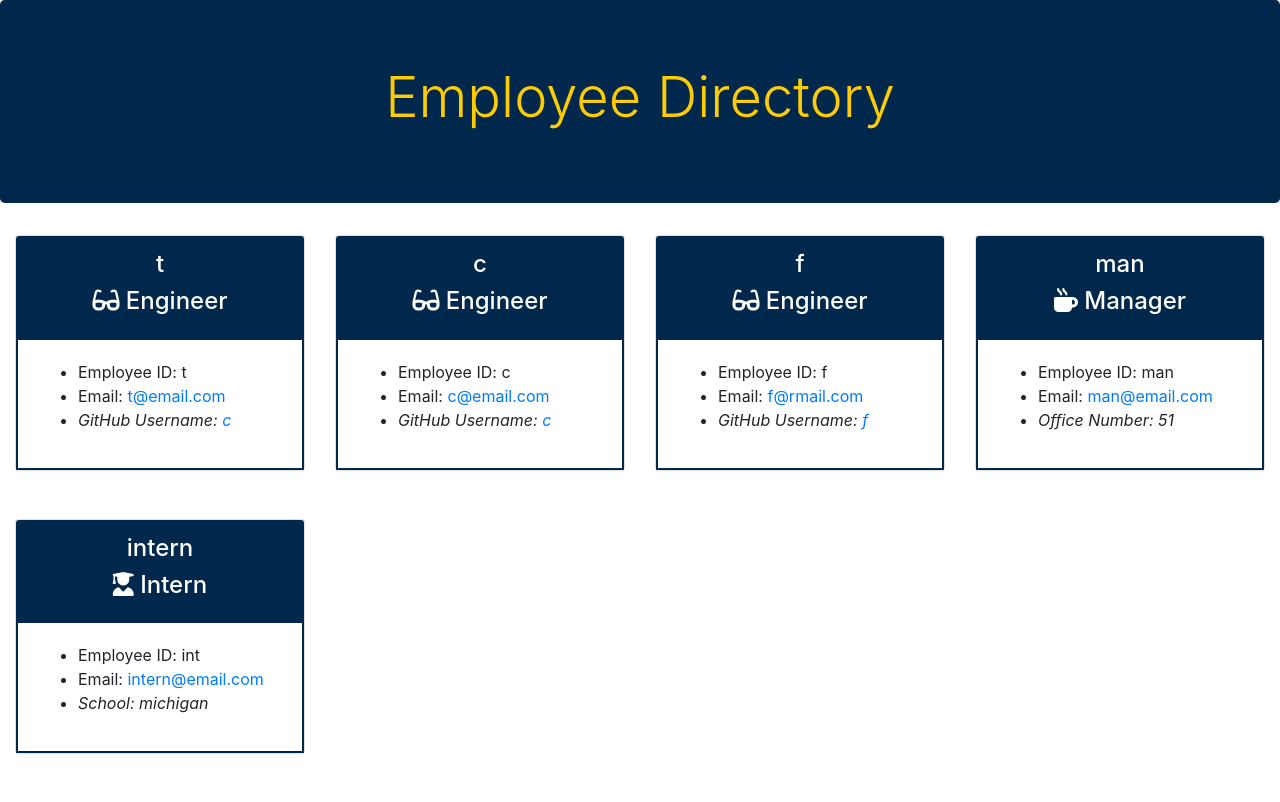
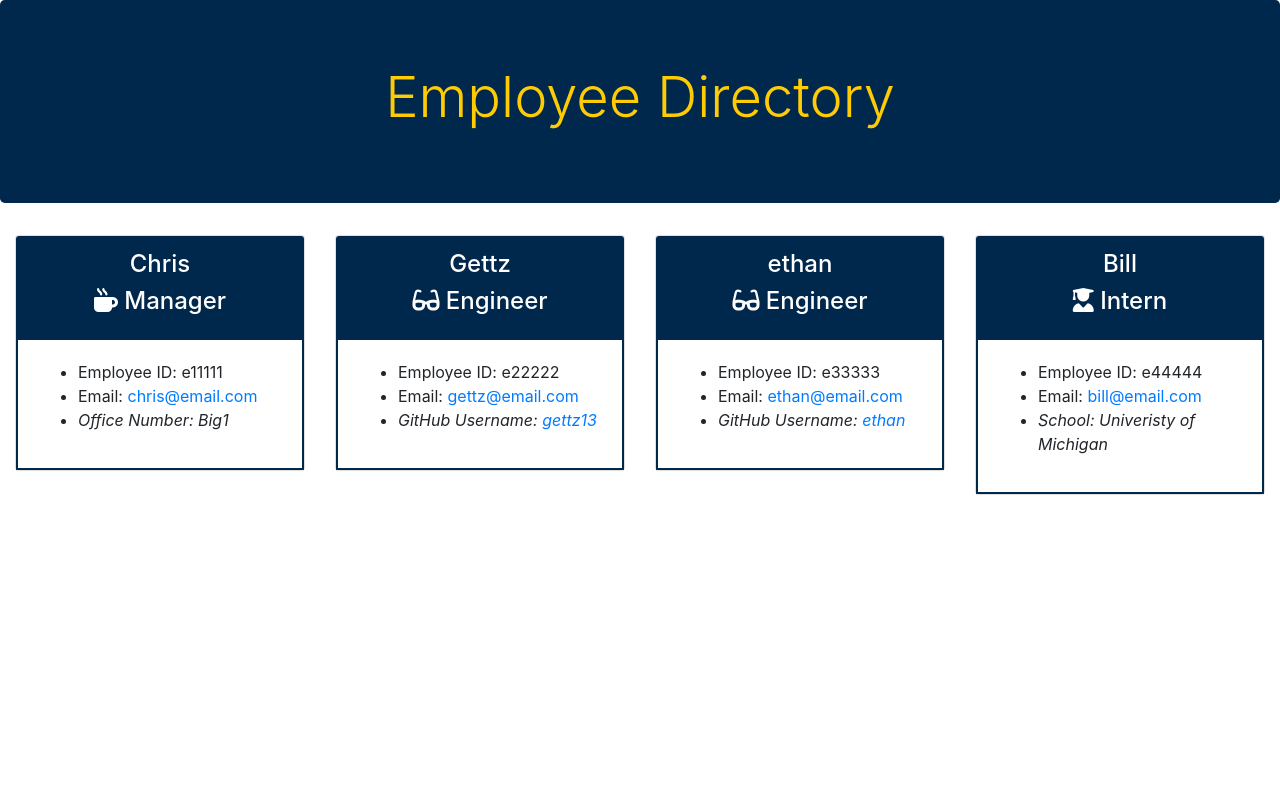
Before and after one commit to cburnside1385/Team_Profile_Generator, a website: page dist/index.html in a window 1280 px wide. Drawn offline with nearby package versions, Linux system fonts and the light colour scheme.

```diff
--- a/dist/index.html
+++ b/dist/index.html
@@ -24,14 +24,14 @@
 <div class="col-md-4 col-sm-6 col-12 col-lg-3">
     <div class="card mb-5 bg-white">
         <div class="card-header">
-            <h4 class="text-white text-center">t</h4>
-            <h4 class="text-white text-center"><i class="fas fa-glasses"></i> Engineer</h4>
+            <h4 class="text-white text-center">Chris</h4>
+            <h4 class="text-white text-center"><i class="fas fa-mug-hot"></i> Manager</h4>
         </div>
         <div class="card-body">
             <ul>
-                <li>Employee ID: t</li>
-                <li>Email: <a href="mailto:t@email.com">t@email.com</a></li>
-                <li><i>GitHub Username: <a href="https://github.com/c" target="_blank">c</a></i></li>
+                <li>Employee ID: e11111</li>
+                <li>Email: <a href="mailto:chris@email.com">chris@email.com</a></li>
+                <li><i>Office Number: Big1</i></li>
             </ul>
         </div>
     </div>
@@ -41,14 +41,14 @@
 <div class="col-md-4 col-sm-6 col-12 col-lg-3">
     <div class="card mb-5 bg-white">
         <div class="card-header">
-            <h4 class="text-white text-center">c</h4>
+            <h4 class="text-white text-center">Gettz</h4>
             <h4 class="text-white text-center"><i class="fas fa-glasses"></i> Engineer</h4>
         </div>
         <div class="card-body">
             <ul>
-                <li>Employee ID: c</li>
-                <li>Email: <a href="mailto:c@email.com">c@email.com</a></li>
-                <li><i>GitHub Username: <a href="https://github.com/c" target="_blank">c</a></i></li>
+                <li>Employee ID: e22222</li>
+                <li>Email: <a href="mailto:gettz@email.com">gettz@email.com</a></li>
+                <li><i>GitHub Username: <a href="https://github.com/gettz13" target="_blank">gettz13</a></i></li>
             </ul>
         </div>
     </div>
@@ -58,14 +58,14 @@
 <div class="col-md-4 col-sm-6 col-12 col-lg-3">
     <div class="card mb-5 bg-white">
         <div class="card-header">
-            <h4 class="text-white text-center">f</h4>
+            <h4 class="text-white text-center">ethan</h4>
             <h4 class="text-white text-center"><i class="fas fa-glasses"></i> Engineer</h4>
         </div>
         <div class="card-body">
             <ul>
-                <li>Employee ID: f</li>
-                <li>Email: <a href="mailto:f@rmail.com">f@rmail.com</a></li>
-                <li><i>GitHub Username: <a href="https://github.com/f" target="_blank">f</a></i></li>
+                <li>Employee ID: e33333</li>
+                <li>Email: <a href="mailto:ethan@email.com">ethan@email.com</a></li>
+                <li><i>GitHub Username: <a href="https://github.com/ethan" target="_blank">ethan</a></i></li>
             </ul>
         </div>
     </div>
@@ -75,31 +75,14 @@
 <div class="col-md-4 col-sm-6 col-12 col-lg-3">
     <div class="card mb-5 bg-white">
         <div class="card-header">
-            <h4 class="text-white text-center">man</h4>
-            <h4 class="text-white text-center"><i class="fas fa-mug-hot"></i> Manager</h4>
-        </div>
-        <div class="card-body">
-            <ul>
-                <li>Employee ID: man</li>
-                <li>Email: <a href="mailto:man@email.com">man@email.com</a></li>
-                <li><i>Office Number: 51</i></li>
-            </ul>
-        </div>
-    </div>
-  </div>
-
-
-<div class="col-md-4 col-sm-6 col-12 col-lg-3">
-    <div class="card mb-5 bg-white">
-        <div class="card-header">
-            <h4 class="text-white text-center">intern</h4>
+            <h4 class="text-white text-center">Bill</h4>
             <h4 class="text-white text-center"><i class="fas fa-user-graduate"></i> Intern</h4>
         </div>
         <div class="card-body">
             <ul>
-                <li>Employee ID: int</li>
-                <li>Email: <a href="mailto:intern@email.com">intern@email.com</a></li>
-                <li><i>School: michigan</i></li>
+                <li>Employee ID: e44444</li>
+                <li>Email: <a href="mailto:bill@email.com">bill@email.com</a></li>
+                <li><i>School: Univeristy of Michigan</i></li>
             </ul>
         </div>
     </div>
```
Also changed, not shown: README.md, 1 other file.
